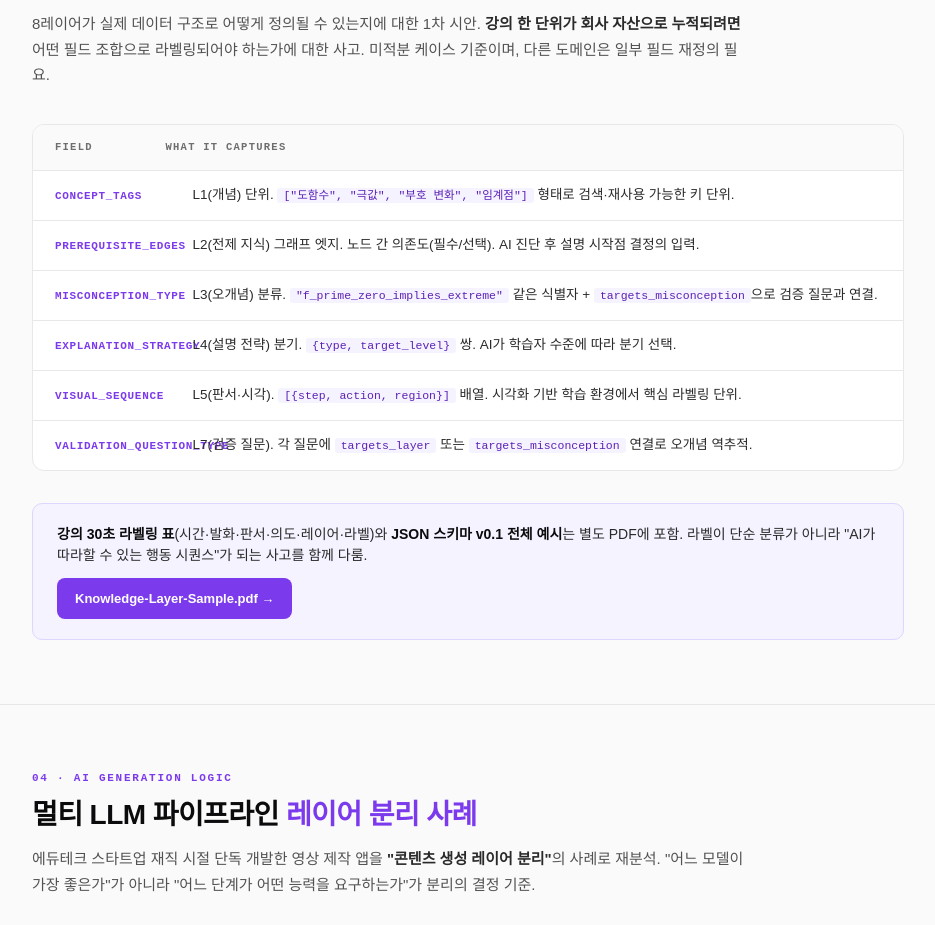
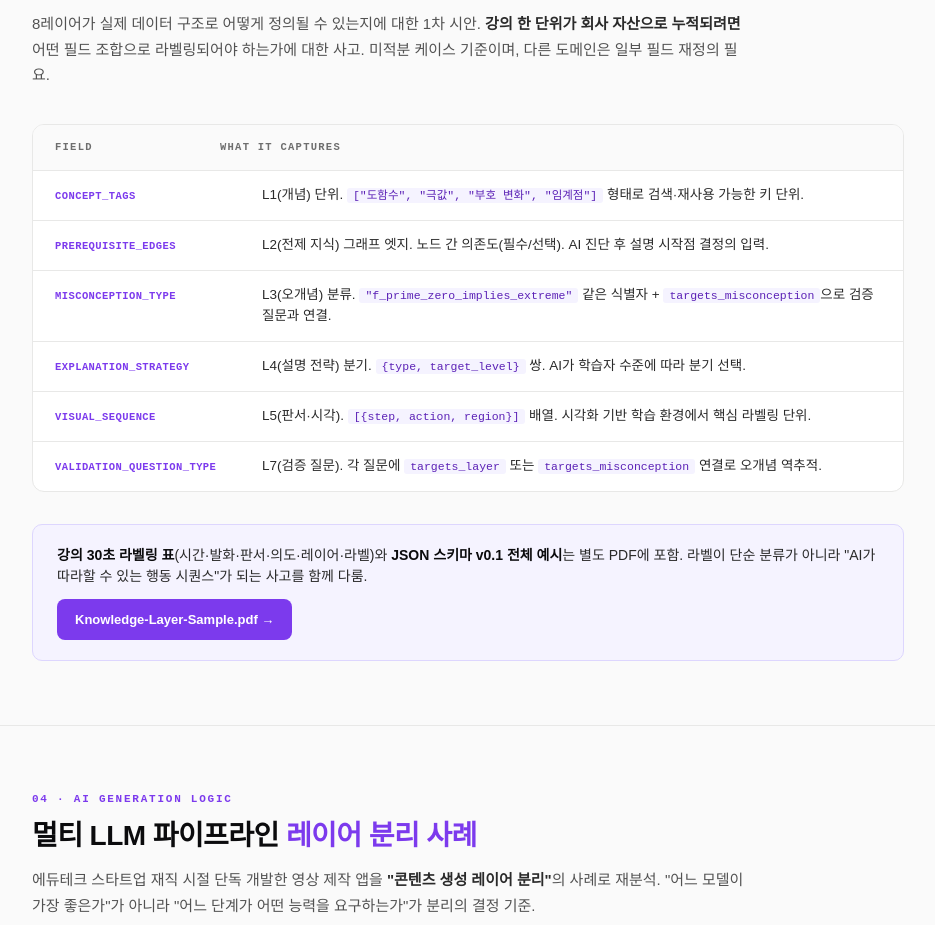
Before and after one commit to hoon7624g-web/FH, a plain HTML site: page index.html in a window 1280 px wide. Shown: the part 2967-3892 px from the top of the page, without its empty margins (172-1107 px from the left). Drawn offline with Linux system fonts and the light colour scheme; a web font is replaced by a local one.

Commit message:
Add files via upload

```diff
--- a/index.html
+++ b/index.html
@@ -205,8 +205,8 @@
     overflow: hidden;
   }
   .schema-row {
-    display: grid; grid-template-columns: 9em 1fr;
-    gap: 16px; padding: 14px 22px;
+    display: grid; grid-template-columns: 14em 1fr;
+    gap: 18px; padding: 14px 22px;
     border-bottom: 1px solid var(--hairline);
     align-items: baseline; font-size: 13.5px;
   }
@@ -219,15 +219,20 @@
     text-transform: uppercase;
   }
   .schema-key {
-    font-family: var(--mono); font-size: 11px;
+    font-family: var(--mono); font-size: 10.5px;
     color: var(--accent); font-weight: 700;
-    letter-spacing: 0.06em; text-transform: uppercase;
+    letter-spacing: 0.04em; text-transform: uppercase;
+    white-space: nowrap;
+    word-break: keep-all;
   }
   .schema-val { color: var(--ink-2); line-height: 1.55; }
   .schema-val code {
     background: var(--surface-alt); padding: 1px 6px;
     border-radius: 3px; font-family: var(--mono); font-size: 11.5px;
     color: var(--accent-2);
+  }
+  @media (max-width: 640px) {
+    .schema-row { grid-template-columns: 1fr; gap: 6px; }
   }
 
   /* ── 04 AI GENERATION ── */
```
